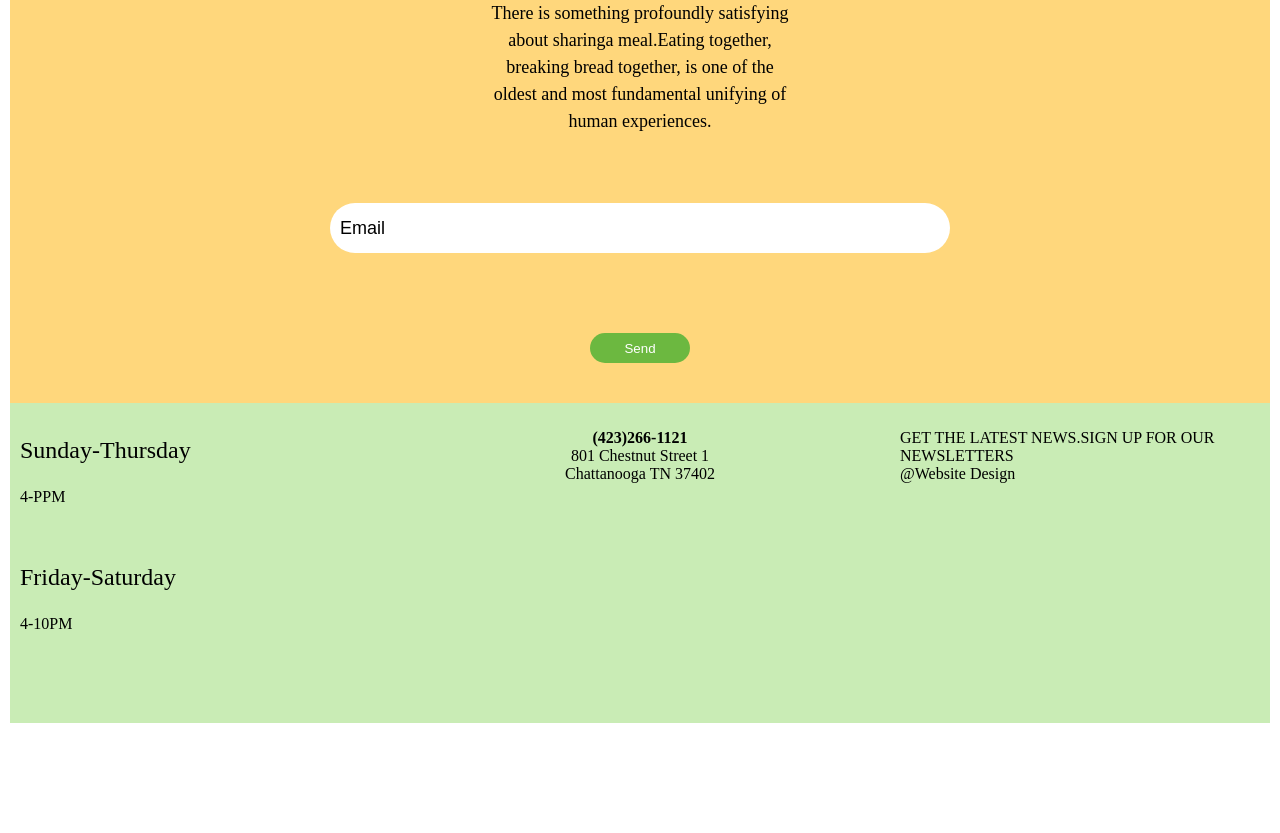
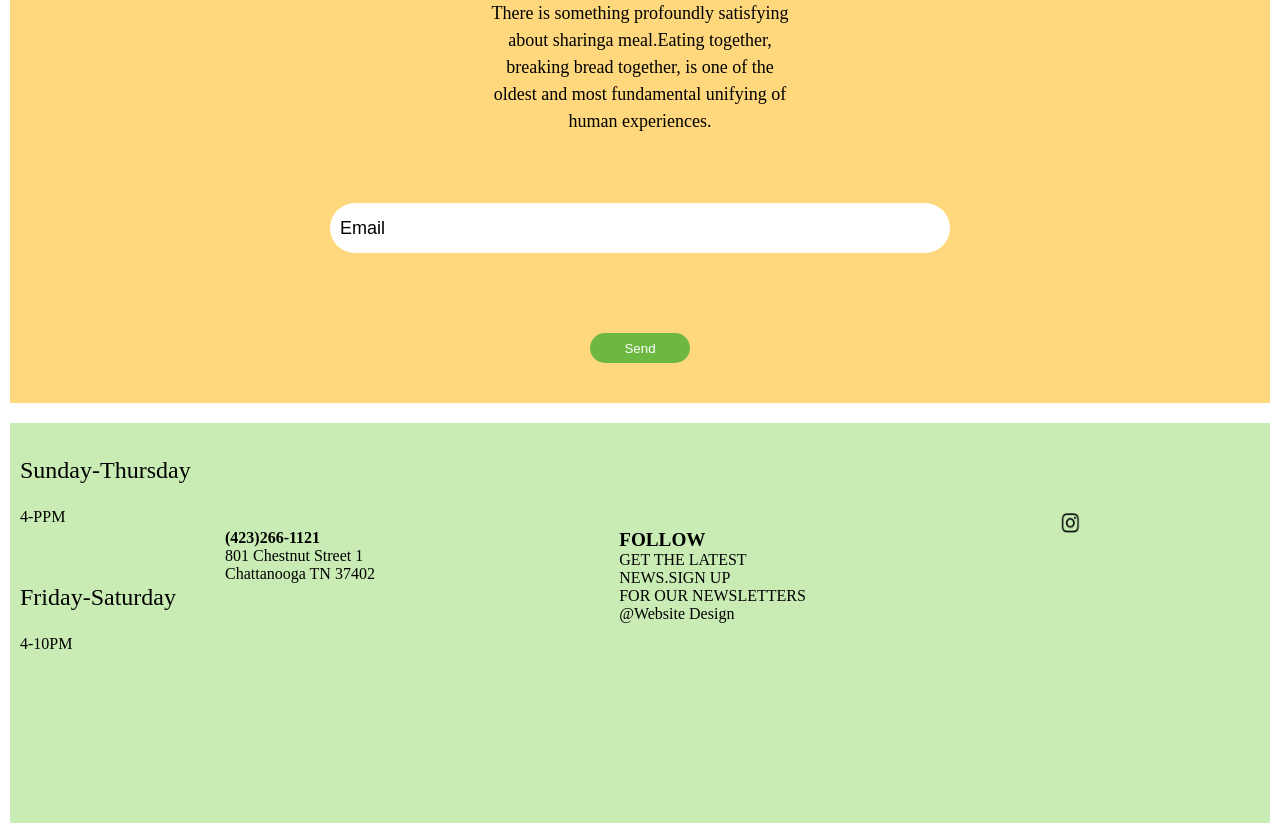
Before and after one commit to AliceWachira/StreetFood-Website, a plain HTML site: page index.html in a window 1280 px wide. Shown: the part 3051-3884 px from the top of the page. Before the commit the page ends 3784 px from the top, so only its background shows below. Drawn offline with Linux system fonts and the light colour scheme.

Commit message:
adds the fourth column in the footer and makes some position changes in the width of the columns

```diff
--- a/index.css
+++ b/index.css
@@ -309,29 +309,40 @@
                     box-sizing: border-box;
                     display: flex;
                     background-color: #C9ECB5;
+                    margin-top: 20px;
                 }
 
                 .column1 {
                     float: left;
-                width: 30%;
+                    width: 60%;
                     padding: 10px;
                     height: 300px;
                 }
 
                 .column2 {
                     float: left;
-                width: 40%;
+                    width: 50%;
                     padding: 10px;
                     height: 300px;
+                    margin-top: 80px;
                 }
 
                 .column3 {
                     float: left;
-                width: 30%;
+                    width: 65%;
                     padding: 10px;
                     height: 300px;
+                    margin-left: 220px;
+                    margin-top: 80px;
                 }
-            /* Clear floats after the columns */
+
+                .column4 {
+                    float: left;
+                    padding: 10px;
+                    height: 300px;
+                    margin-left: 280px;
+                    margin-top: 80px;
+                }
 
                 .footer:after {
                     content: "";
@@ -344,6 +355,12 @@
                     margin-botton: 5px;
                 }
 
-            #location {
-                text-align: center;
+                .column3>p>#follow {
+                    font-size: larger;
+                    font-weight: 550;
                 }
+
+                .iglogo {
+                    width: 20px;
+                    height: 20px;
+                }
--- a/index.html
+++ b/index.html
@@ -142,7 +142,11 @@
             </div>
 
             <div class="column3">
-                <p>GET THE LATEST NEWS.SIGN UP FOR OUR NEWSLETTERS <br> @Website Design</p>
+                <p>
+                    <span id="follow">FOLLOW</span> <br> GET THE LATEST NEWS.SIGN UP <br> FOR OUR NEWSLETTERS <br> @Website Design</p>
+            </div>
+            <div class="column3">
+                <img class="iglogo" src="iglogo.png" alt="Iglogo">
             </div>
 
 
```
Also changed, not shown: iglogo.png (added). Lines whose indentation alone changed are shown as unchanged.
